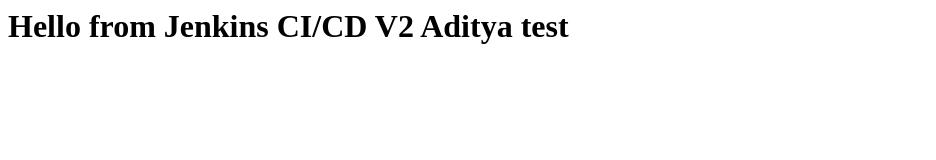
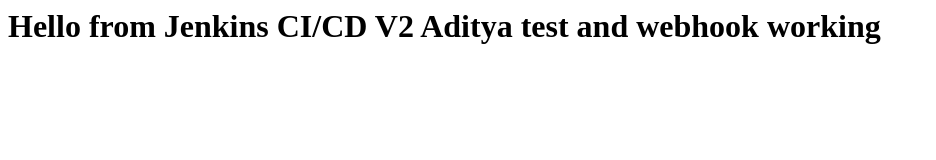
Before and after one commit to aditya199806/my-cicd-demo, a plain HTML site: page index.html in a window 1280 px wide. Shown: the whole page, without its empty margins (0-936 px from the left). Drawn offline with Linux system fonts and the light colour scheme.

Commit message:
webhook test

```diff
--- a/index.html
+++ b/index.html
@@ -1 +1 @@
-<h1>Hello from Jenkins CI/CD V2 Aditya test</h1>
+<h1>Hello from Jenkins CI/CD V2 Aditya test and webhook working</h1>
```
